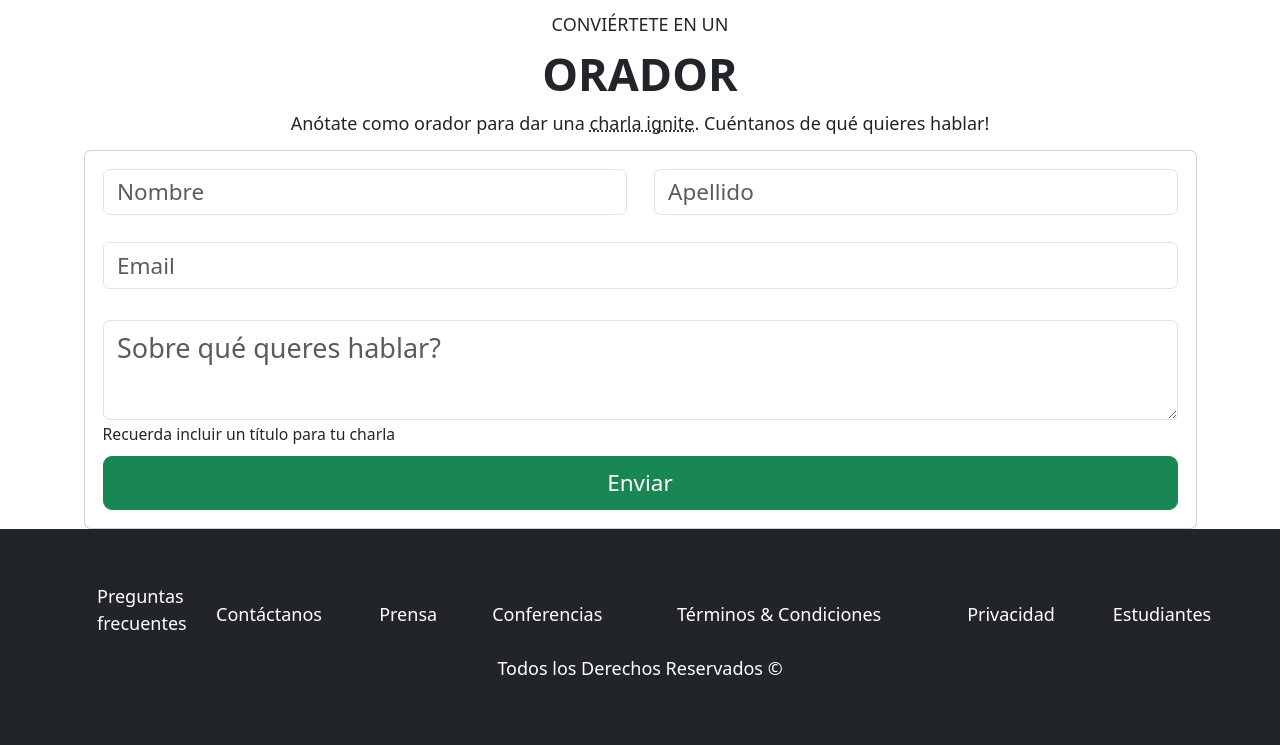
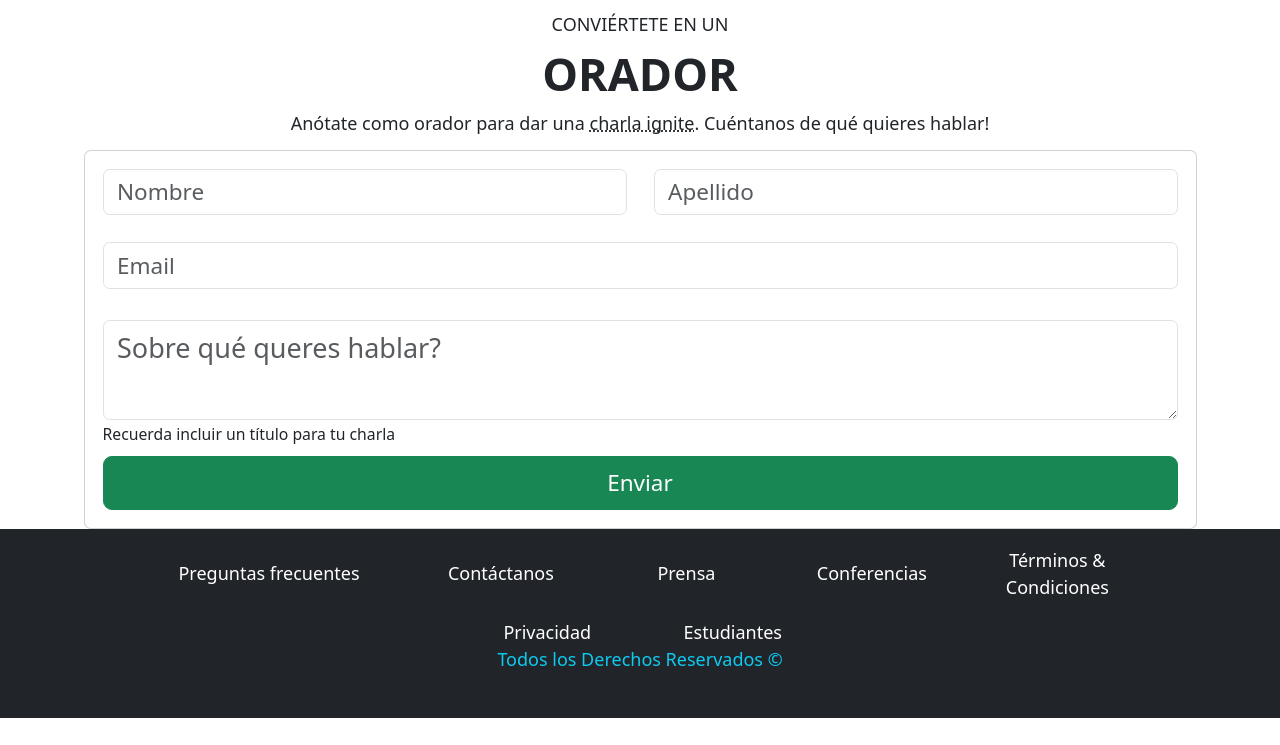
Before and after one commit to HnikolasL/inicialoradoresindex, a website: page index.html in a window 1280 px wide. Shown: the part 1893-2638 px from the top of the page. After the commit the page ends 2611 px from the top, so only its background shows below. Drawn offline with Linux system fonts and the light colour scheme.

Commit message:
InicialOradores_2.1

```diff
--- a/index.html
+++ b/index.html
@@ -336,36 +336,36 @@
     </section>
 
     <section>
-        <footer class="bg-dark justify-content-center pt-5 pb-4">
+        <footer class="bg-dark pb-4">
             <div class="container-md">
-            <nav class="row text-center m-0">
+                <nav class="row align-items-center justify-content-center text-center m-0">
                     <!-- Barra del Navegador-->
-                <div class="col-lg-1 col-md-3 col-sm-3 ">
+                    <div class="col-xxl-1 col-sm-3 g-3 ">
                         <a class="nav-link text-white" href="#">Preguntas frecuentes</a>
                     </div>
-                <div class="col-lg-2 col-md-3 col-sm-3 g-3">
+                    <div class="col-xxl-2 col-lg-2 col-md-3 col-sm-3 g-3">
                         <a class="nav-link text-white" href="#">Contáctanos</a>
                     </div>
-                <div class="col-lg-1 col-md-3 col-sm-3 g-3">
+                    <div class="col-xxl-1 col-lg-2 col-md-3 col-sm-3 g-3">
                         <a class="nav-link text-white text-center" href="#">Prensa</a>
                     </div>
-                <div class="col-lg-2 col-md-3 col-sm-3 g-3">
+                    <div class="col-xxl-2 col-lg-2 col-md-3 col-sm-3 g-3">
                         <a class="nav-link text-white" href="#">Conferencias</a>
                     </div>
-                <div class="col-lg-3 col-md-3 col-sm-3 g-3">
+                    <div class="col-xxl-2 col-lg-2 col-md-3 col-sm-3 g-3">
                         <a class="nav-link text-white" href="#">Términos & Condiciones</a>
                     </div>
-                <div class="col-lg-2 col-md-3 col-sm-3 g-3">
+                    <div class="col-xxl-2 col-lg-2 col-md-3 col-sm-3 g-3">
                         <a class="nav-link text-white" href="#">Privacidad</a>
                     </div>
-                <div class="col-lg-1 col-md-3 col-sm-3 g-3">
+                    <div class="col-xxl-1 col-lg-2 col-md-3 col-sm-3 g-3">
                         <a class="nav-link text-white text-center" href="#">Estudiantes</a>
                     </div>
                 </nav>
             </div>
-        <div class="container-md">
-            <p class="text-center text-white p-3">Todos los Derechos Reservados &copy;</p>
-        </div>
+
+                <p class="text-center text-info ">Todos los Derechos Reservados &copy;</p>
+
         </footer>
     </section>
 
```
Lines whose indentation alone changed are shown as unchanged.
